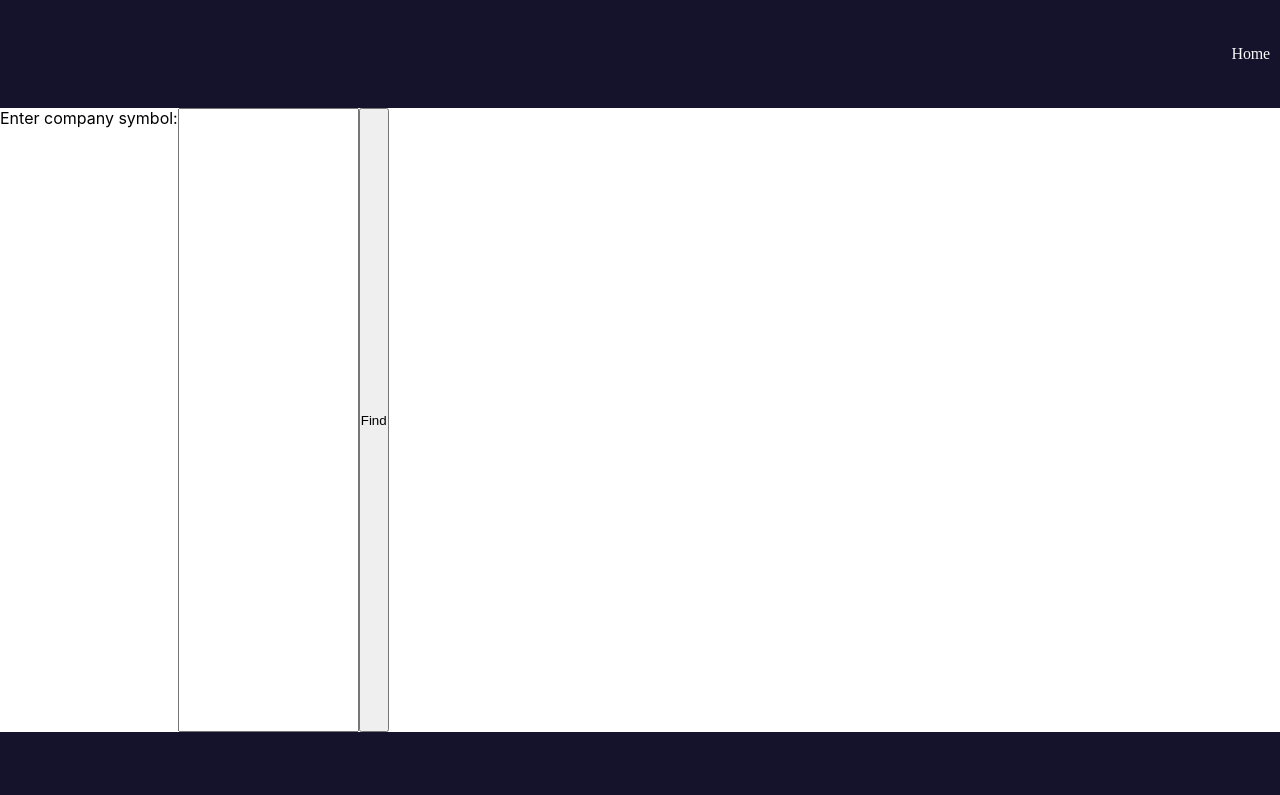
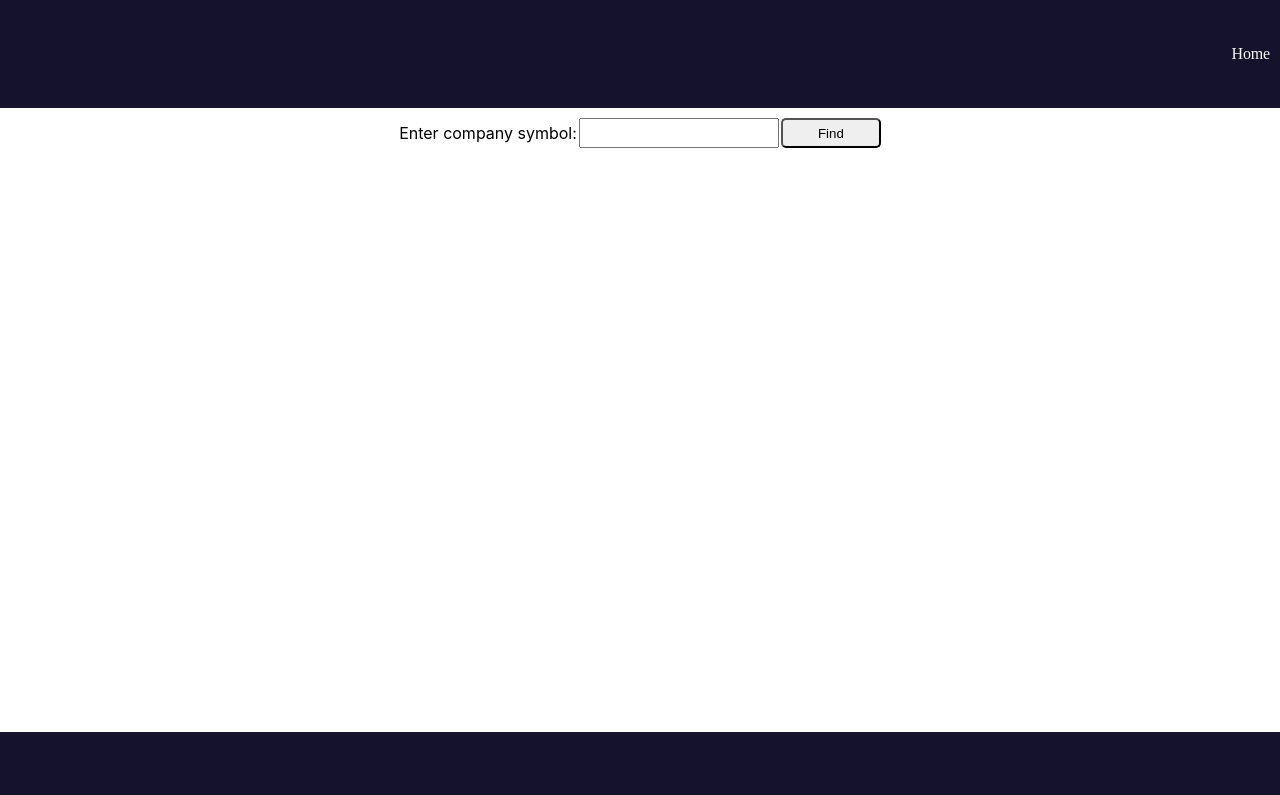
Before and after one commit to Garshers/Stock-App, a React (Create React App) app in the folder frontend/: page / in a window 1280 px wide. Shown: the top 795 px of the page. Built offline with nearby package versions, Linux system fonts and the light colour scheme.

Commit message:
Styling Home Page, adding comments

```diff
--- a/frontend/src/components/HomePage.js
+++ b/frontend/src/components/HomePage.js
@@ -1,5 +1,6 @@
 import React, { useState } from 'react';
 import { useNavigate } from 'react-router-dom';
+import '../static/css/homePageStyle.css';
 
 function HomePage() {
     const [symbol, setSymbol] = useState('');
@@ -19,9 +20,11 @@ function HomePage() {
 
     return (
         <div className="contentBox">
-            <label htmlFor="symbol">Enter company symbol:</label>
-            <input type="text" id="symbol" value={symbol} onChange={handleChange} />
-            <button onClick={handleSubmit}>Find</button>
+            <div className='browserBox'>
+                <label htmlFor="symbol">Enter company symbol:</label>
+                <input type="text" id="symbol" value={symbol} onChange={handleChange} className='inputBox'/>
+                <button onClick={handleSubmit} className='button'>Find</button>
+            </div>
         </div>
     );
 }
--- a/frontend/src/components/StockChart.js
+++ b/frontend/src/components/StockChart.js
@@ -93,6 +93,9 @@ function StockChart() {
             const frdataName = selectedData;
             const ctx = document.getElementById('incomeStatementChart').getContext('2d');
 
+            frlabels.reverse();
+            frdata.reverse();
+
             const newIncomeStatementChart = createChart(ctx, 'bar', frlabels, frdata, frdataName);
 
             setIncomeStatementChart(newIncomeStatementChart);
@@ -104,7 +107,7 @@ function StockChart() {
         setSelectedData(event.target.value);
     };
 
-
+    {/* Supports changes of data in input cell */}
     const handleChange = (event) => {
         const inputValue = event.target.value;
         const parsedNumber = parseFloat(inputValue);
@@ -116,6 +119,7 @@ function StockChart() {
         }
     };
 
+    {/* handles comunication for number with backend */}
     const handleSubmit = async () => {
         try {
             const response = await fetch('http://localhost:8080/api/number', {
@@ -148,8 +152,9 @@ function StockChart() {
                     {/* Stock price chart */}
                     {loadingStocks ? <div>Loading stocks...</div> : <canvas id="stockChart"></canvas>}
 
+                    {/* Input value  */}
                     <div>
-                        <label htmlFor="number">Wprowadź liczbę:</label>
+                        <label htmlFor="number">Enter value:</label>
                         <input type="text" value={number} onChange={handleChange} />
                         <button onClick={handleSubmit}>Wyślij</button>
                     </div>
--- /dev/null
+++ b/frontend/src/static/css/homePageStyle.css
@@ -0,0 +1,20 @@
+.browserBox{
+    width: 100%;
+    height: fit-content;
+    align-items: center;
+    justify-content: center;
+    display: flex;
+    padding: 10px;
+    gap: 2px;
+}
+
+.inputBox{
+    width: 200px;
+    height: 30px;
+}
+
+.button{
+    width: 100px;
+    height: 30px;
+    border-radius: 5px;
+}
```
